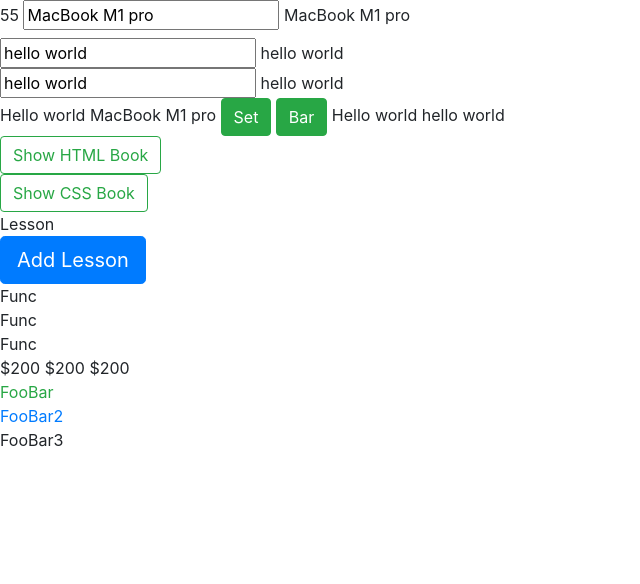
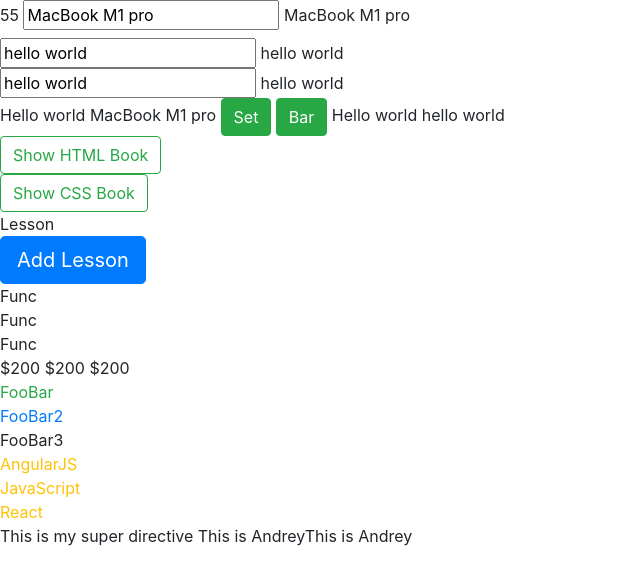
Before and after one commit to AndreyZaytsev90/ProjectWithBootstrap, a website: page index.html in a window 1280 px wide. Shown: the whole page, without its empty margins (0-640 px from the left). Drawn offline with nearby package versions, Linux system fonts and the light colour scheme.

Commit message:
transclude

```diff
--- a/index.html
+++ b/index.html
@@ -86,5 +86,22 @@
 <!--directive: foo-bar-->
 
 <!---------------------------------------------------------------------------------->
+
+<func-bar></func-bar>
+
+<!----------------------------------Transclude--------------------------------------->
+<div ng-controller="transcludeD">
+    <new-bar>This is {{myName}}</new-bar>
+</div>
+
+
+
+
+
+
+
+
+
+
 </body>
 </html>
--- a/main.js
+++ b/main.js
@@ -70,8 +70,8 @@
         console.log("This is my first directive")
     }
 })*/
-app.directive('func', function (){
-    return{
+app.directive('func', function () {
+    return {
         link: function (scope, element, attrs) {
             /* console.log("This is my first directive")
              console.log('scope', scope)
@@ -88,18 +88,18 @@
 
 /*------------------------------Фильтры----------------------------------*/
 
-app.controller('mainCtrl', function ($scope){
+app.controller('mainCtrl', function ($scope) {
     $scope.money1 = '$200'
     $scope.money2 = '200$'
     $scope.money3 = '200'
 })
-app.filter('filterMoney', function (){
+app.filter('filterMoney', function () {
     return function (str) {
-   let firstChar = str.slice(0,1)
+        let firstChar = str.slice(0, 1)
         let lastChar = str.slice(-1)
-    if (firstChar === "$"){
+        if (firstChar === "$") {
             return str
-    } else if (lastChar === "$"){
+        } else if (lastChar === "$") {
             return "$" + str.slice(0, str.length - 1)
         }
         return "$" + str
@@ -110,9 +110,47 @@
 app.directive('fooBar', function () {
     return {
         restrict: 'EAС',
-        link: function(){
+        link: function () {
             console.log('fooBar')
         }
     }
 })
 /*-----------------------------------------------------------------------*/
+
+app.directive('funcBar', function () {
+    const myBookmarks = [
+        {id: 1, name: 'AngularJS'},
+        {id: 2, name: 'JavaScript'},
+        {id: 2, name: 'React'},
+    ]
+
+    return {
+        restrict: 'E',
+        template: '<div ng-repeat="myBooks in bookmarks" class="text-warning">{{myBooks.name}}</div>',
+        link: function (scope, element, attrs) {
+            console.log('funcBar')
+            /*scope.name = 'Andrey'*/
+            scope.bookmarks = myBookmarks
+        },
+    }
+})
+
+/*-----------------------------------------------------------------------*/
+
+app.controller('transcludeD', function ($scope) {
+    $scope.myName = 'Andrey'
+})
+app.directive('newBar', function () {
+    return {
+        restrict: 'E',
+        transclude: true,
+        template: 'This is my super directive <span ng-transclude></span>',
+        link: function (scope, element, attrs, ctrl, transclude) {
+            console.log('This is my ditective')
+            transclude(scope, function (clone, scope){
+                console.log('!', clone, scope)
+                element.append(clone)
+            })
+        }
+    }
+})
```
Lines whose indentation alone changed are shown as unchanged.
